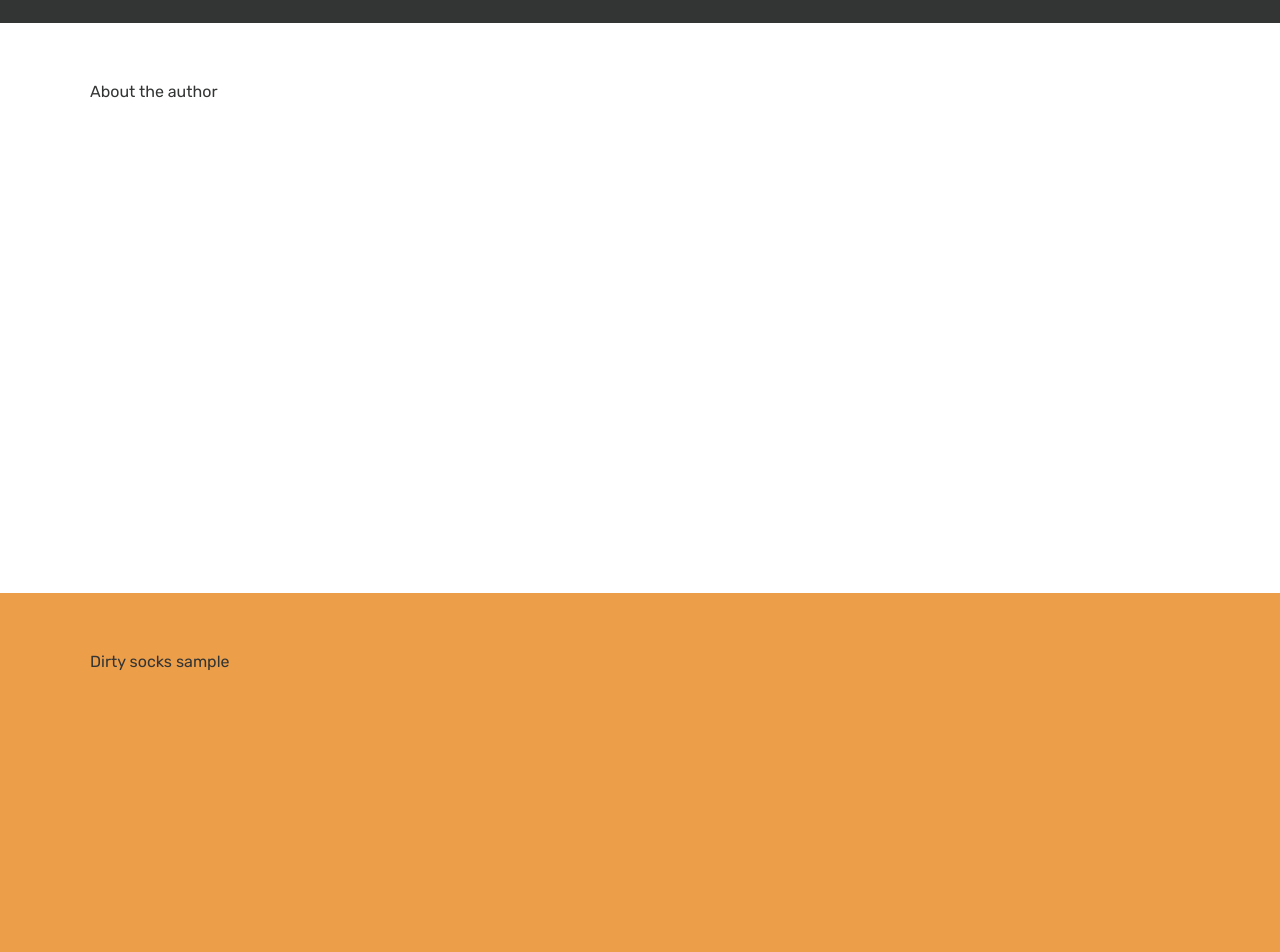
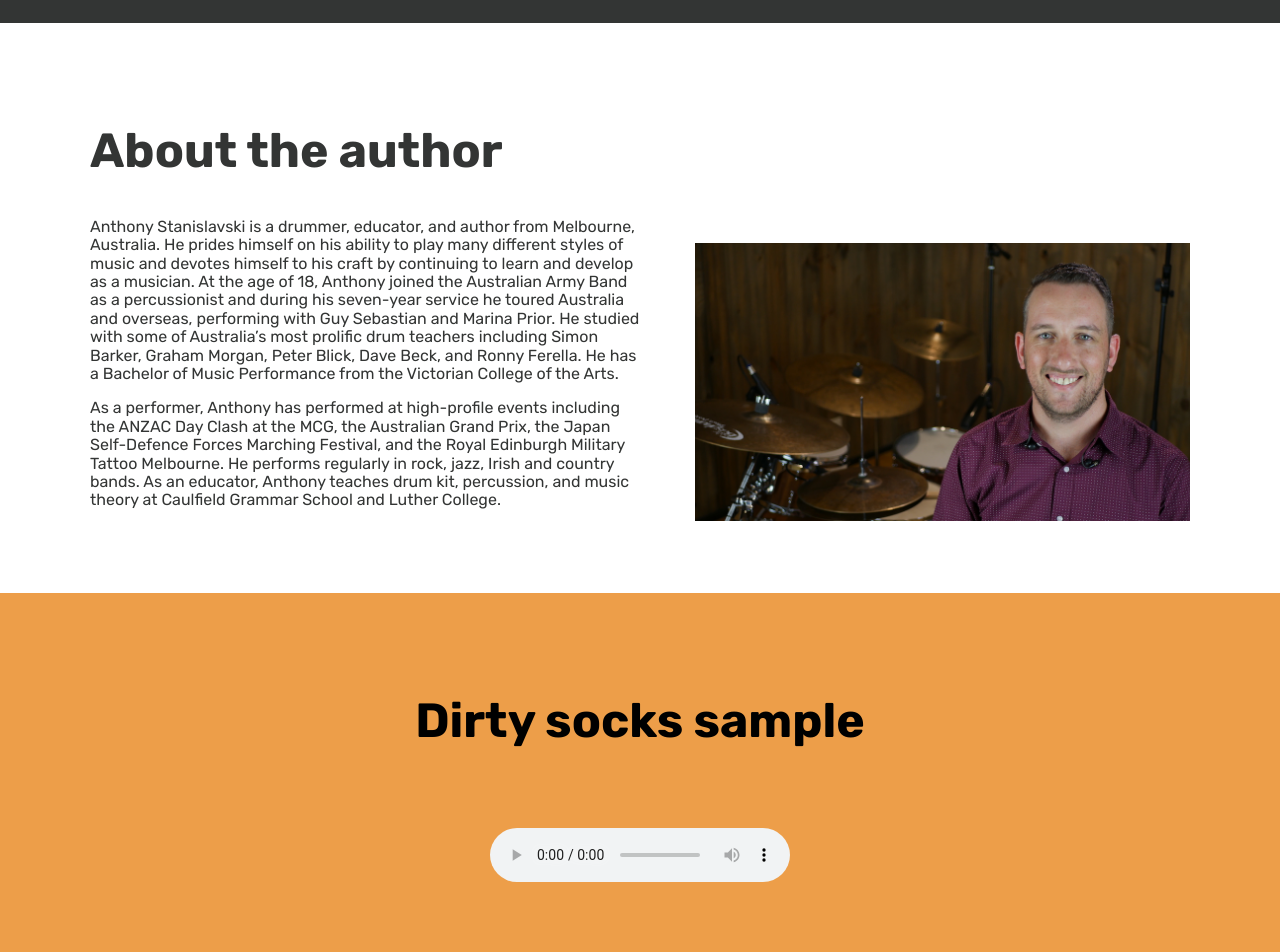
Before and after one commit to astanislavski/The-Beginner-s-Guide-to-Big-Band-Drumming, a website: page index.html in a window 1280 px wide. Shown: the part 2040-2992 px from the top of the page. Drawn offline with Linux system fonts and the light colour scheme.

Commit message:
add about author and dirty-socks

```diff
--- a/index.html
+++ b/index.html
@@ -45,7 +45,7 @@
     </div>
   </div>
 
-  <div class="panel short-notes">
+  <div class="panel sample short-notes">
     <div class='max-width-container flex-container'>
       <div class='audio-panel-wrapper'>
         <h2>Short notes sample</h2>
@@ -55,20 +55,39 @@
         </audio>
       </div>
       <div>
-        <img class='short-notes-image' src='./images/short-notes.png'>
+        <img class='sample-image' src='./images/short-notes.png'>
       </div>
     </div>
   </div>
 
   <div class="panel about-author">
-    <div class='max-width-container'>
-      About the author
+    <div class='flex-container max-width-container'>
+      <div class='author-text'>
+        <h2>About the author</h2>
+        <p>
+          Anthony Stanislavski is a drummer, educator, and author from Melbourne, Australia. He prides himself on his ability to play many different styles of music and devotes himself to his craft by continuing to learn and develop as a musician. At the age of 18, Anthony joined the Australian Army Band as a percussionist and during his seven-year service he toured Australia and overseas, performing with Guy Sebastian and Marina Prior. He studied with some of Australia’s most prolific drum teachers including Simon Barker, Graham Morgan, Peter Blick, Dave Beck, and Ronny Ferella. He has a Bachelor of Music Performance from the Victorian College of the Arts.
+        </p>
+        <p>
+          As a performer, Anthony has performed at high-profile events including the ANZAC Day Clash at the MCG, the Australian Grand Prix, the Japan Self-Defence Forces Marching Festival, and the Royal Edinburgh Military Tattoo Melbourne. He performs regularly in rock, jazz, Irish and country bands. As an educator, Anthony teaches drum kit, percussion, and music theory at Caulfield Grammar School and Luther College.
+      </div>
+      <div class='author-image-wrapper'>
+        <img class='author-image' src='./images/anthony.jpg'>
+      </div>
     </div>
   </div>
 
-  <div class="panel dirty-socks">
+  <div class="panel sample dirty-socks">
     <div class='max-width-container'>
-      Dirty socks sample
+      <div class='audio-panel-wrapper'>
+        <h2>Dirty socks sample</h2>
+        <audio controls>
+          <source src="./audio/dirty-socks.mp3" type="audio/mpeg">
+          Your browser does not support the audio element.
+        </audio>
+      </div>
+      <div>
+        <img class='sample-image' src='./images/dirty-socks.png'>
+      </div>
     </div>
   </div>
 
--- a/scss/_about-author.scss
+++ b/scss/_about-author.scss
@@ -1,2 +1,22 @@
 .about-author {
+  .author-image {
+    width: 100%;
+  }
+
+  .author-image-wrapper {
+    flex-basis: 45%;
+  }
+
+  .author-text {
+    flex-basis: 50%;
+
+    @media (min-width: $desktop-large) {
+      font-size: 1.3em;
+    }
+  }
+
+  .flex-container {
+    align-items: flex-end;
+    justify-content: space-between;
+  }
 }
--- a/scss/_dirty-socks.scss
+++ b/scss/_dirty-socks.scss
@@ -1,3 +1,4 @@
 .dirty-socks {
   background-color: $orange;
+  color: black;
 }
--- a/scss/_short-notes.scss
+++ b/scss/_short-notes.scss
@@ -1,4 +1,4 @@
-.short-notes {
+.sample {
   background-color: $charcoal;
   color: white;
 
```
Also changed, not shown: css/main.css, images/anthony.jpg (added), images/dirty-socks.png (added), 1 other file.
